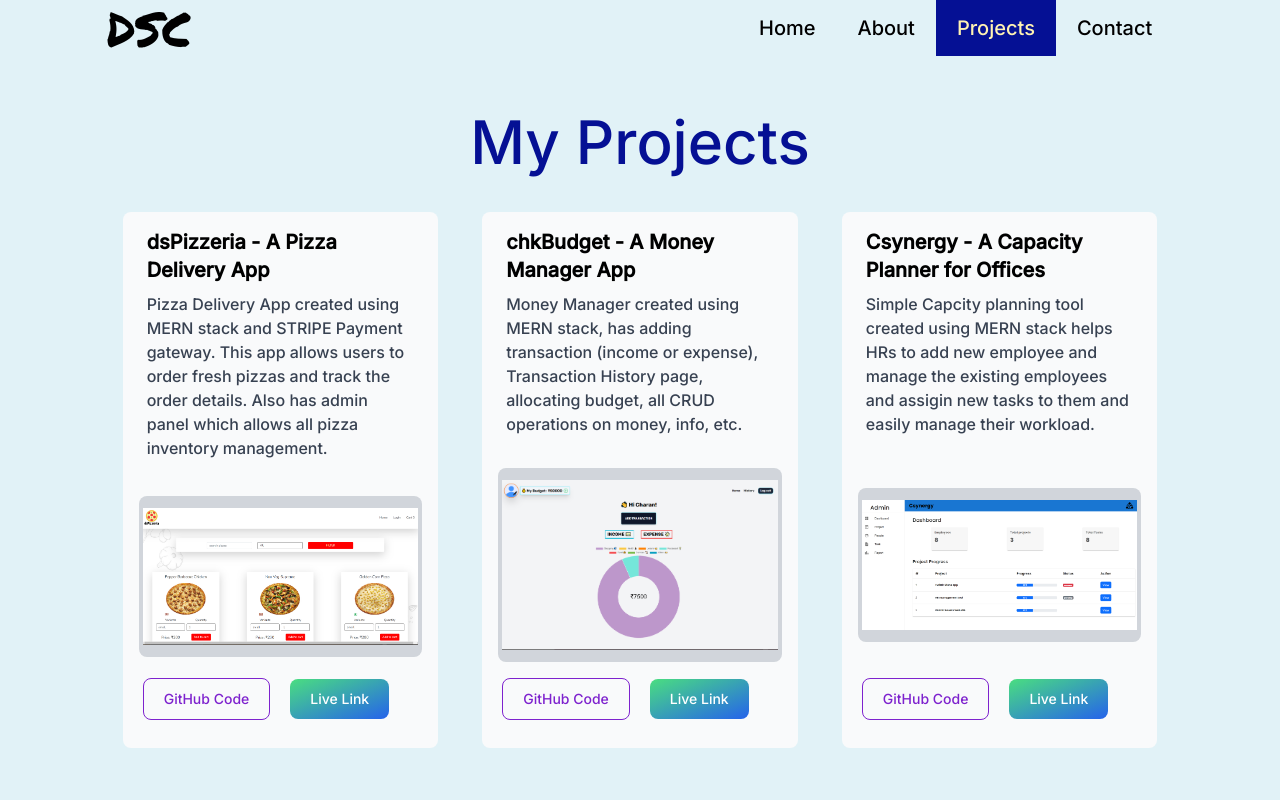
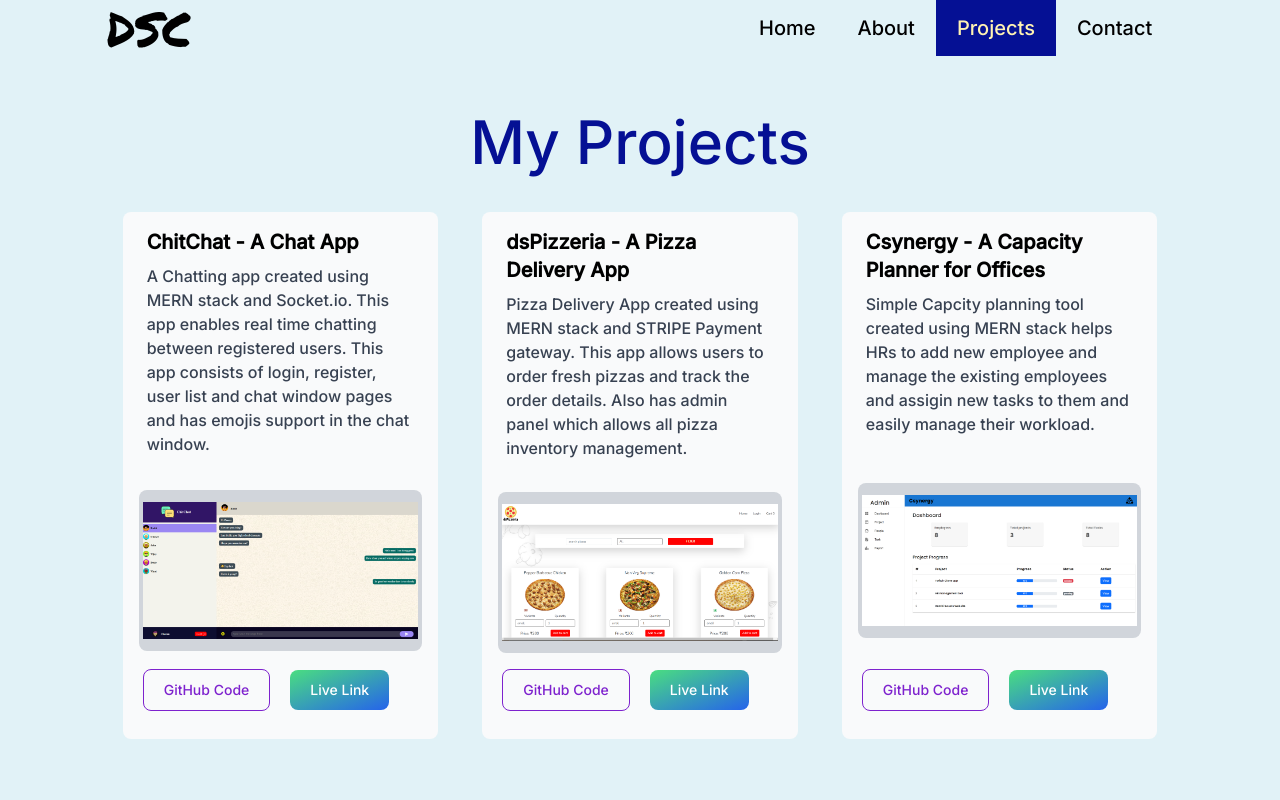
Before and after one commit to SaiChakri-d/d-sai-chakri-portfolio, a React (Create React App) app: page /projects in a window 1280 px wide. Shown: the top 800 px of the page. Built offline with nearby package versions, Linux system fonts and the light colour scheme.

Commit message:
updated projects

```diff
--- a/src/Constants.js
+++ b/src/Constants.js
@@ -6,6 +6,7 @@ import ecommcart from "./components/proimages/ecommcart.png";
 import todolist from "./components/proimages/todolist.png";
 import YTclone from "./components/proimages/YTclone.png";
 import dshort from "./components/proimages/dshort.png";
+import chat from "./components/proimages/chitchat.png";
 
 export const techStack = [
   {
@@ -84,20 +85,20 @@ export const pages = [
 
 export const projects = [
   {
+    title: "ChitChat - A Chat App",
+    github: "https://github.com/SaiChakri-d/chitchat-app",
+    netlify: "https://chitchat-app-saichakri.netlify.app/",
+    image: chat,
+    description:
+      "A Chatting app created using MERN stack and Socket.io. This app enables real time chatting between registered users. This app consists of login, register, user list and chat window pages and has emojis support in the chat window.",
+  },
+  {
     title: "dsPizzeria - A Pizza Delivery App",
     github: "https://github.com/SaiChakri-d/dsPizzeria-frontend.git",
     netlify: "https://dsPizzeria-by-sai.netlify.app/",
     image: dsP,
     description:
       "Pizza Delivery App created using MERN stack and STRIPE Payment gateway. This app allows users to order fresh pizzas and track the order details. Also has admin panel which allows all pizza inventory management.",
-  },
-  {
-    title: "chkBudget - A Money Manager App",
-    github: "https://github.com/SaiChakri-d/moneymanager-sai-frontend",
-    netlify: "https://chkbudget-by-saichakri.netlify.app/",
-    image: money,
-    description:
-      "Money Manager created using MERN stack, has adding transaction (income or expense), Transaction History page, allocating budget, all CRUD operations on money, info, etc.",
   },
   {
     title: "Csynergy - A Capacity Planner for Offices",
@@ -107,6 +108,14 @@ export const projects = [
     image: Csynergy,
     description:
       "Simple Capcity planning tool created using MERN stack helps HRs to add new employee and manage the existing employees and assigin new tasks to them and easily manage their workload.",
+  },
+  {
+    title: "chkBudget - A Money Manager App",
+    github: "https://github.com/SaiChakri-d/moneymanager-sai-frontend",
+    netlify: "https://chkbudget-by-saichakri.netlify.app/",
+    image: money,
+    description:
+      "Money Manager created using MERN stack, has adding transaction (income or expense), Transaction History page, allocating budget, all CRUD operations on money, info, etc.",
   },
   {
     title: "YouTube Clone App",
```
Also changed, not shown: src/components/proimages/chitchat.png (added).
